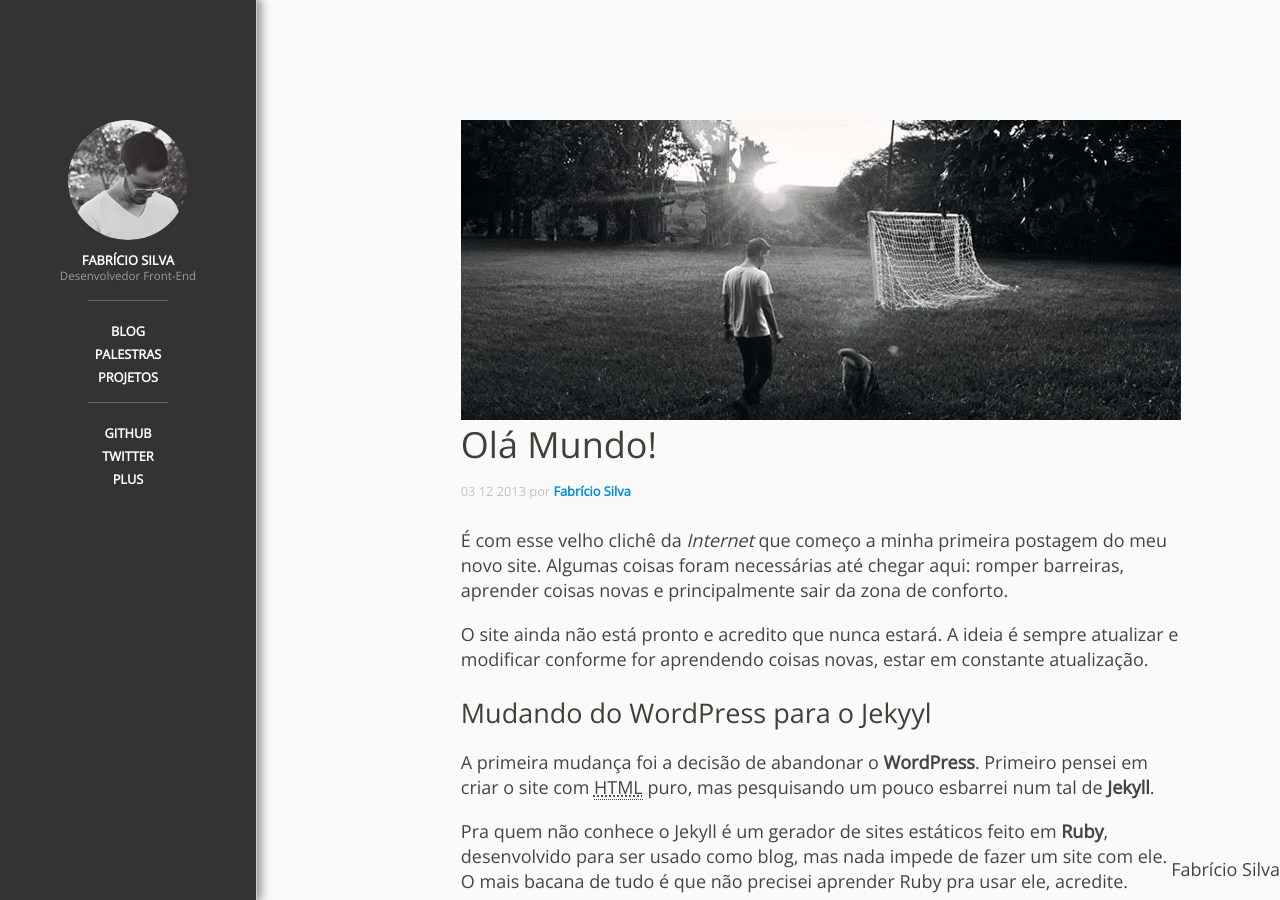
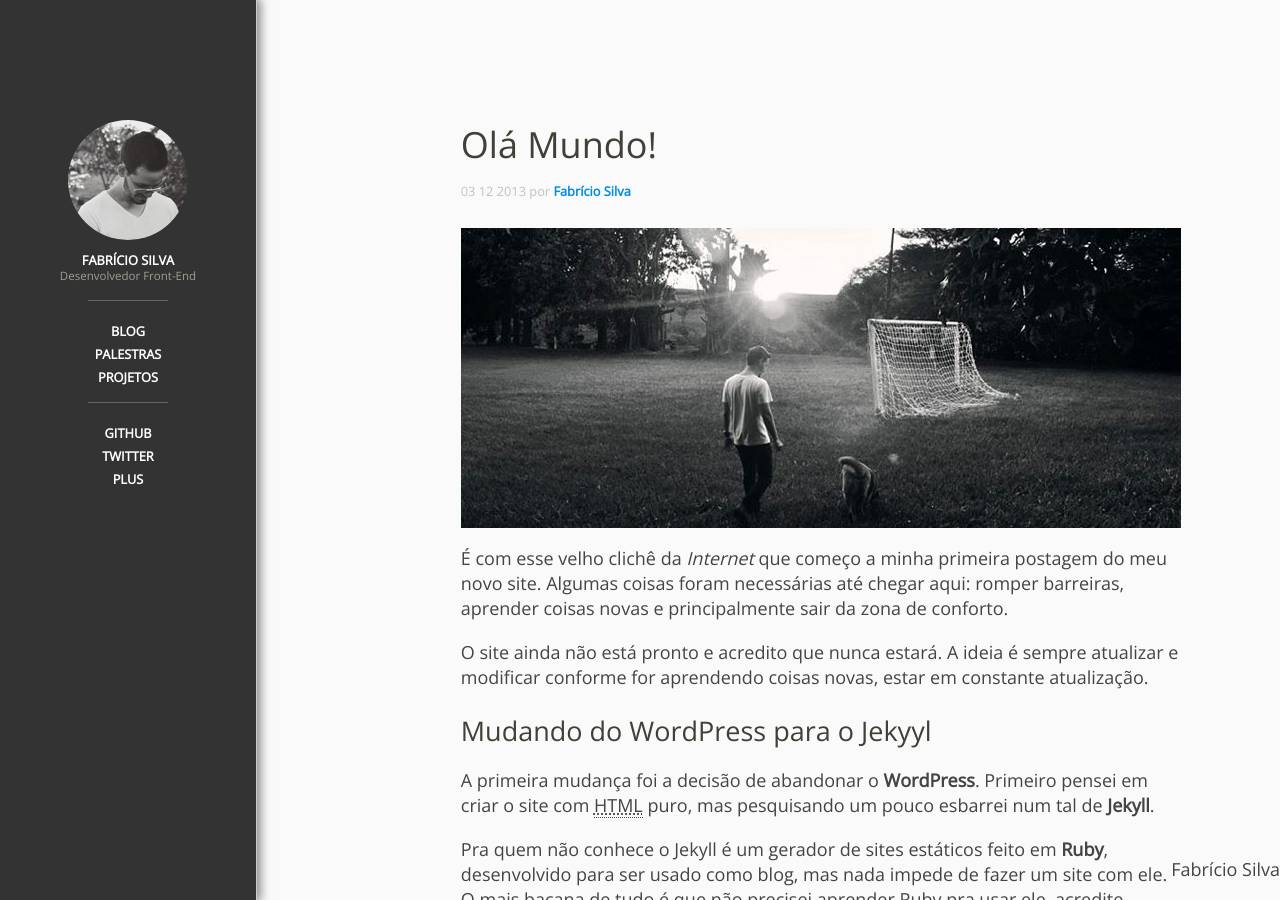
Before and after one commit to fabriciofmsilva/fabriciofmsilva.github.io, a Jekyll site: the page built from _posts/2013-07-03-ola-mundo.md, in a window 1280 px wide and 900 px high. Built offline with Jekyll 4.4.1, drawn with Linux system fonts in a browser that asks for light colours; nearby versions of some CDN libraries; comment, search, counter and statistics services are not loaded.

Commit message:
Edit Post

```diff
--- a/_layouts/post.html
+++ b/_layouts/post.html
@@ -3,11 +3,6 @@
 {% include header.html %}
 <section class="main clearfix">
 <article class="content article" itemscope itemtype="http://schema.org/Article">
-{% if page.image %}
-<img src="{{ page.image }}" alt="{{ page.image-alt }}" class="box-img" itemprop="image">
-{% else %}
-<img src="{{ site.url }}/img/fabricio-silva.jpg" alt="Fabrício Silva - Desenvolvedor Front-End, HTML, CSS e JavaScript" class="box-img" itemprop="image">
-{% endif %}
 <header class="article-header">
 <h1 itemprop="name" class="article-title">{{ page.title }}</h1>
 <p class="article-date">
@@ -16,6 +11,11 @@
 </p>
 </header>
 <div itemprop="article-body">
+{% if page.image %}
+<img src="{{ page.image }}" alt="{{ page.image-alt }}" class="box-img" itemprop="image">
+{% else %}
+<img src="{{ site.url }}/img/fabricio-silva.jpg" alt="Fabrício Silva - Desenvolvedor Front-End, HTML, CSS e JavaScript" class="box-img" itemprop="image">
+{% endif %}
 {{ content }}
 </div>
 <footer class="article-footer">
```
